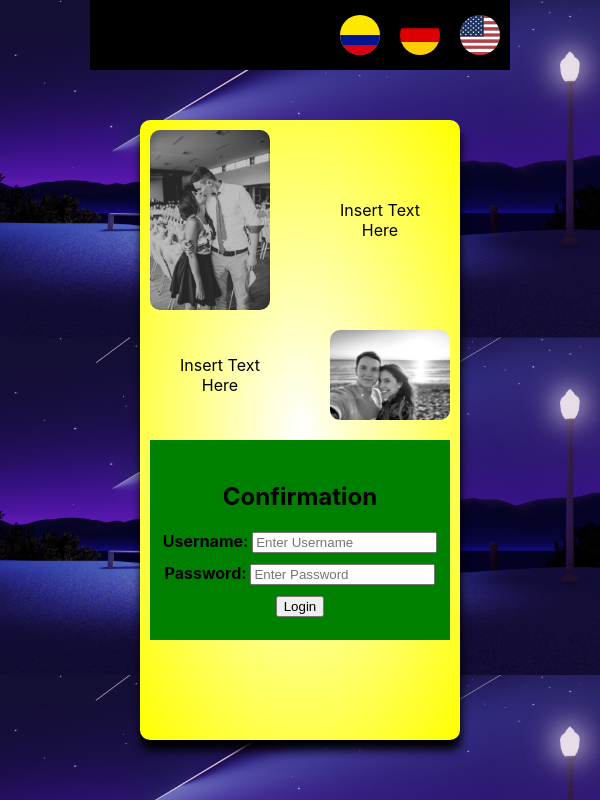
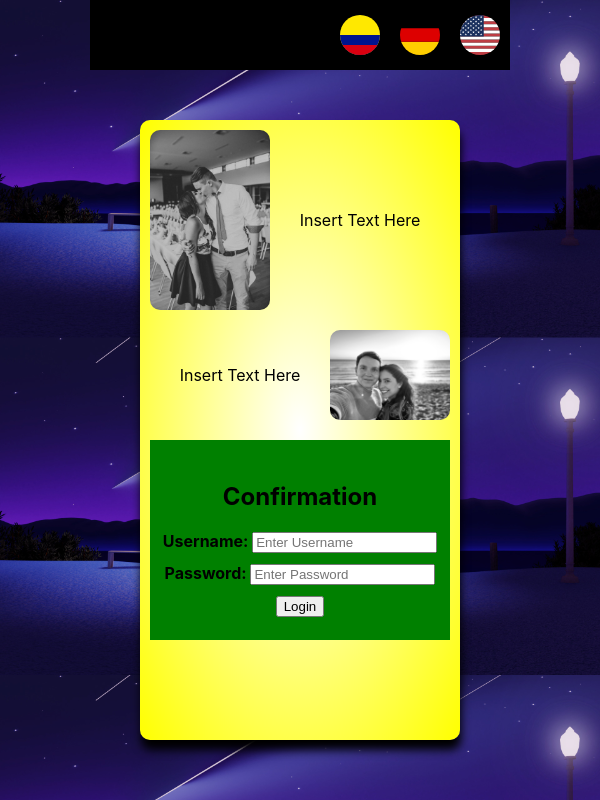
Before and after one commit to Javi0894/Juliandi, a React (Create React App) app: page / in a window 600 px wide. Built offline with nearby package versions, Linux system fonts and the light colour scheme.

Commit message:
Mobile and Desktop Modelling

```diff
--- a/package.json
+++ b/package.json
@@ -8,6 +8,7 @@
     "@testing-library/user-event": "^13.5.0",
     "react": "^18.1.0",
     "react-dom": "^18.1.0",
+    "react-responsive": "^9.0.0-beta.6",
     "react-scripts": "5.0.1",
     "web-vitals": "^2.1.4"
   },
--- a/src/App.css
+++ b/src/App.css
@@ -1,13 +1,3 @@
-.App {
-  padding: 10px;
-  margin: 50px;
-  text-align: center;
-  height: 100vw;
-  width: 50vw;
-  background-image: radial-gradient(white, yellow);
-  border-radius: 10px;
-}
-
 .Topbar
 {
     background-color: black;
@@ -39,60 +29,3 @@
 {
     object-fit: cover;
 }
-
-.shadow {
-  box-shadow: 1px 10px 10px;
-}
-
-.App-logo {
-  height: 40vmin;
-  pointer-events: none;
-}
-
-section
-{
-  width: 100%;
-  display: flex;
-  justify-content: space-between;
-  align-items: center;
-  margin-bottom: 20px;
-}
-
-article
-{
-  width: 40%;
-  padding: 10px;
-  display: flex;
-  justify-content: center;
-  align-items: center;
-}
-
-@media (prefers-reduced-motion: no-preference) {
-  .App-logo {
-    animation: App-logo-spin infinite 20s linear;
-  }
-}
-
-.App-header {
-  background-color: #282c34;
-  min-height: 100vh;
-  display: flex;
-  flex-direction: column;
-  align-items: center;
-  justify-content: center;
-  font-size: calc(10px + 2vmin);
-  color: white;
-}
-
-.App-link {
-  color: #61dafb;
-}
-
-@keyframes App-logo-spin {
-  from {
-    transform: rotate(0deg);
-  }
-  to {
-    transform: rotate(360deg);
-  }
-}
--- a/src/App.js
+++ b/src/App.js
@@ -1,46 +1,16 @@
+import { useMediaQuery } from 'react-responsive';
+import DesktopApp from './desktop';
+import MobileApp from './mobile';
 import './App.css';
-import Portrait from './utils/Portrait';
-import TopBar from './utils/TopBar';
 
-import photo1 from './utils/pictures/juliandi1.jpeg';
-import photo2 from './utils/pictures/juliandi2.jpeg';
-import Confirmation from './utils/Confirmation';
 function App() {
+  const isDesktop = useMediaQuery({
+    query: '(min-width: 600px)'
+  });
+
   return (
     <>
-      <TopBar/>
-      <div className="App shadow">
-        <section>
-          <Portrait
-            src={photo1}
-            style={{
-              width: '40%',
-              objectFit:'cover',
-              borderRadius: 10,
-              objectPosition: '0px 0px'
-            }}
-          />
-          <article>
-            Insert Text Here
-          </article>
-        </section>
-
-        <section>
-          <article>
-            Insert Text Here
-          </article>
-          <Portrait
-            src={photo2}
-            style={{
-              width: '40%',
-              objectFit:'cover',
-              borderRadius: 10,
-              objectPosition: '0px 0px'
-            }}
-          />
-        </section>
-        <Confirmation/>
-      </div>
+      { isDesktop?<DesktopApp/>:<MobileApp/>}
     </>
 
   );
--- /dev/null
+++ b/src/desktop/Desktop.css
@@ -0,0 +1,70 @@
+@media only screen and (min-width: 600px) {
+    .App {
+      padding: 10px;
+      margin: 50px;
+      text-align: center;
+      height: 100vw;
+      width: 50vw;
+      background-image: radial-gradient(white, yellow);
+      border-radius: 10px;
+    }
+
+    .Topbar
+    {
+      background-color: black;
+      height: 70px;
+      width: 100%;
+      position: sticky;
+      top: 0px; left: 0px;
+      display: flex;
+      justify-content: flex-end;
+      align-items: center;
+    }
+
+    .icon
+    {
+      border-radius: 50%;
+      width: 40px;
+      height:40px;
+      margin: 10px;
+      transition: filter 0.3s linear;
+      cursor: pointer;
+    }
+
+    .icon:hover
+    {
+      filter: brightness(2);
+    }
+
+    .fit
+    {
+      object-fit: cover;
+    }
+
+    .shadow {
+      box-shadow: 1px 10px 10px;
+    }
+
+    .App-logo {
+      height: 40vmin;
+      pointer-events: none;
+    }
+
+    section
+    {
+      width: 100%;
+      display: flex;
+      justify-content: space-between;
+      align-items: center;
+      margin-bottom: 20px;
+    }
+
+    article
+    {
+      width: 40%;
+      padding: 10px;
+      display: flex;
+      justify-content: center;
+      align-items: center;
+    }
+}
--- /dev/null
+++ b/src/desktop/index.js
@@ -0,0 +1,49 @@
+import Portrait from '../utils/Portrait';
+import TopBar from '../utils/TopBar';
+
+import photo1 from '../utils/pictures/juliandi1.jpeg';
+import photo2 from '../utils/pictures/juliandi2.jpeg';
+import Confirmation from '../utils/Confirmation';
+
+import './Desktop.css';
+
+export default function DesktopApp()
+{
+    return(
+        <>
+            <TopBar/>
+            <div className="App shadow">
+                <section>
+                <Portrait
+                    src={photo1}
+                    style={{
+                    width: '40%',
+                    objectFit:'cover',
+                    borderRadius: 10,
+                    objectPosition: '0px 0px'
+                    }}
+                />
+                <article>
+                    Insert Text Here
+                </article>
+                </section>
+
+                <section>
+                <article>
+                    Insert Text Here
+                </article>
+                <Portrait
+                    src={photo2}
+                    style={{
+                    width: '40%',
+                    objectFit:'cover',
+                    borderRadius: 10,
+                    objectPosition: '0px 0px'
+                    }}
+                />
+                </section>
+                <Confirmation/>
+            </div>
+        </>
+    );
+}
--- /dev/null
+++ b/src/mobile/Mobile.css
@@ -0,0 +1,38 @@
+@media only screen and (max-width: 600px) {
+
+    .portrait
+    {
+        width: 100%;
+        object-fit: cover;
+        object-position: 0px 0px
+    }
+
+    .shadow
+    {
+        box-shadow: 1px 10px 10px;
+    }
+
+    .App-logo
+    {
+        height: 40vmin;
+        pointer-events: none;
+    }
+
+    section
+    {
+        width: 100%;
+        display: flex;
+        justify-content: space-between;
+        align-items: center;
+        margin-bottom: 20px;
+    }
+
+    article
+    {
+        width: 100%;
+        padding: 10px;
+        display: flex;
+        justify-content: center;
+        align-items: center;
+    }
+}
--- /dev/null
+++ b/src/mobile/index.js
@@ -0,0 +1,30 @@
+import React from 'react';
+import Portrait from '../utils/Portrait';
+import TopBar from '../utils/TopBar';
+
+import photo1 from '../utils/pictures/juliandi1.jpeg';
+import photo2 from '../utils/pictures/juliandi2.jpeg';
+import './Mobile.css';
+import Confirmation from '../utils/Confirmation';
+
+export default function MobileApp()
+{
+    return (
+        <div style={{ left:0, position: 'absolute', width:'100%' }}>
+            <TopBar/>
+            <section>
+                <Portrait src={photo1} />
+            </section>
+            <article>
+                Insert Text Here
+            </article>
+            <section>
+                <Portrait src={photo2} />
+            </section>
+            <article>
+                Insert Text Here
+            </article>
+            <Confirmation/>
+        </div>
+    );
+}
--- a/src/utils/Portrait.jsx
+++ b/src/utils/Portrait.jsx
@@ -2,6 +2,6 @@ import React from 'react';
 export default function Portrait ({ ...rest })
 {
     return(
-        <img className='fit' alt={'portrait'} {...rest}></img>
+        <img className='fit portrait' alt={'portrait'} {...rest}></img>
     );
 };
```
Also changed, not shown: 1 other file (tests, documents, lock files or other folders). Lines whose indentation alone changed are shown as unchanged.
